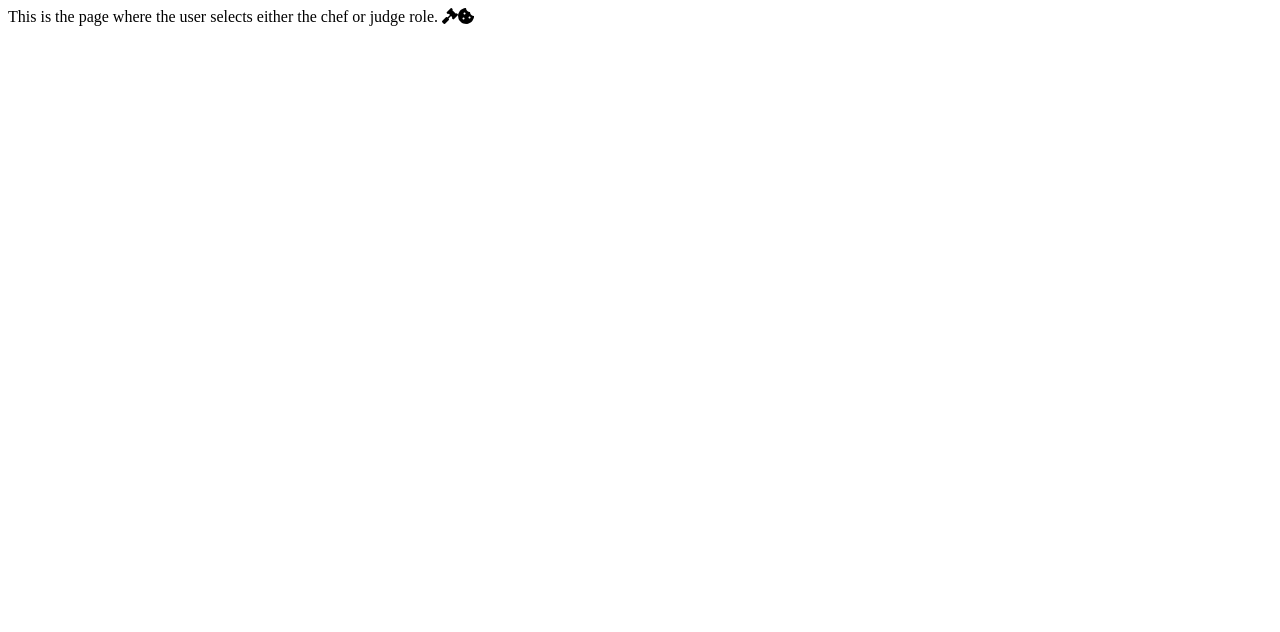
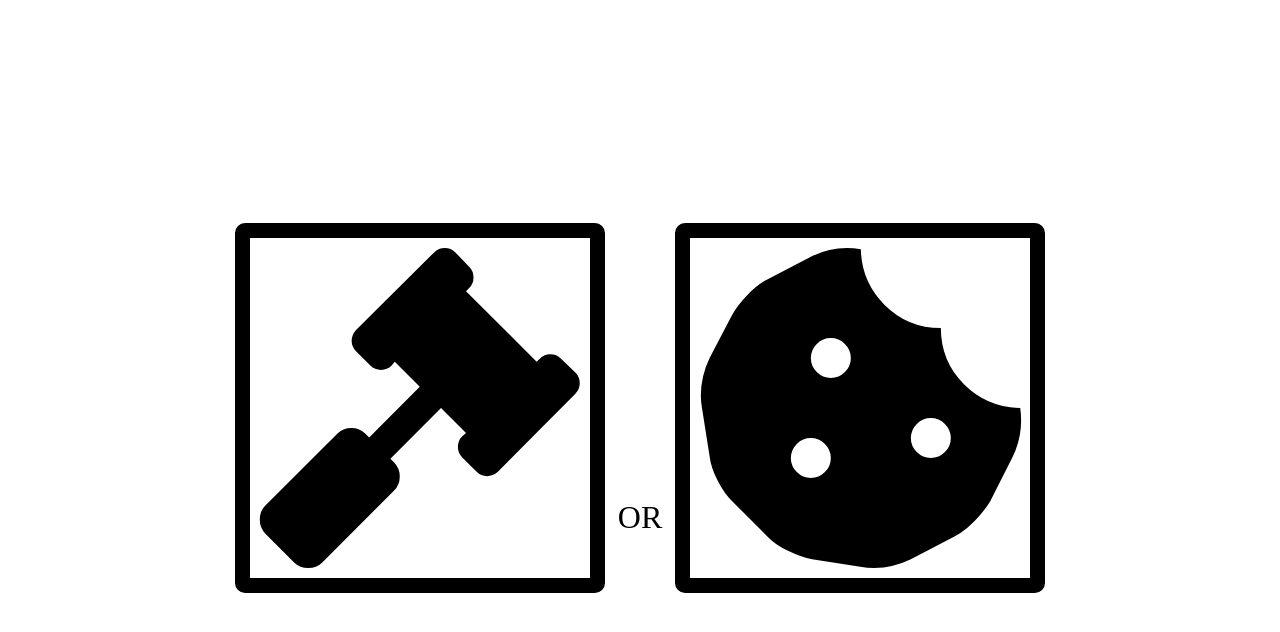
Before and after one commit to lekha/banana-bread, a Vue app in the folder client/: page / in a window 1280 px wide. Shown: the top 632 px of the page. Built offline with nearby package versions, Linux system fonts and the light colour scheme.

Commit message:
Create static icons for user roles

```diff
--- a/client/src/App.vue
+++ b/client/src/App.vue
@@ -3,3 +3,18 @@
         <router-view />
     </div>
 </template>
+
+<style>
+html {
+    height: 100%;
+}
+
+body {
+    font: sans serif;
+    font-size: 2em;
+    display: grid;
+    justify-items: center;
+    align-items: center;
+    height: 100%;
+}
+</style>
--- a/client/src/components/SelectUser.vue
+++ b/client/src/components/SelectUser.vue
@@ -1,11 +1,21 @@
 <template>
     <div class='main'>
-        This is the page where the user selects either the chef or judge role.
-        <i class='fas fa-gavel'></i>
-        <i class='fas fa-cookie-bite'></i>
+        <div class='icon'><i class='fas fa-gavel fa-10x'></i></div>
+        OR
+        <div class='icon'><i class='fas fa-cookie-bite fa-10x'></i></div>
     </div>
 </template>
 
-<style>
-@import 'https://use.fontawesome.com/releases/v5.6.3/css/all.css'
+<style scoped>
+@import 'https://use.fontawesome.com/releases/v5.6.3/css/all.css';
+
+.icon {
+    padding: 10px;
+    margin: 5px;
+    border: solid 15px;
+    border-radius: 10px;
+    width: 10em;
+    display: inline-block;
+}
+
 </style>
```
